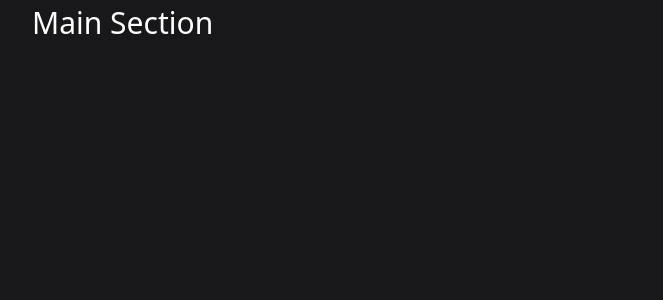
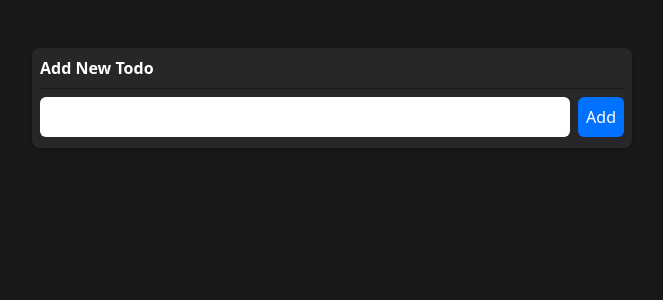
Before and after one commit to behi1989/TodoListWithTest, a React (Vite) app: page / in a window 1280 px wide. Shown: the top 300 px of the page, without its empty margins (308-971 px from the left). Built offline with nearby package versions, Linux system fonts and the light colour scheme.

Commit message:
change MainPage container and add new todo section

```diff
--- a/src/containers/MainPage/index.tsx
+++ b/src/containers/MainPage/index.tsx
@@ -1,9 +1,15 @@
+import { Button, Card, TextInput } from "@/components/UI"
 import { FC } from "react"
 
 const MainPage:FC = () => {
   return (
     <section className="w-full max-w-[300px] md:max-w-[600px] inset-0 m-auto">
-      <h2 className="text-white">Main Section</h2>
+      <Card className="mt-12" hasLabel label="Add New Todo">
+        <div className="flex justify-between items-center gap-2">
+          <TextInput id="todoInput" hasLabel={false} />
+          <Button label="Add" className="bg-sp-blue text-white" />
+        </div>
+      </Card>
     </section>
   )
 }
```
